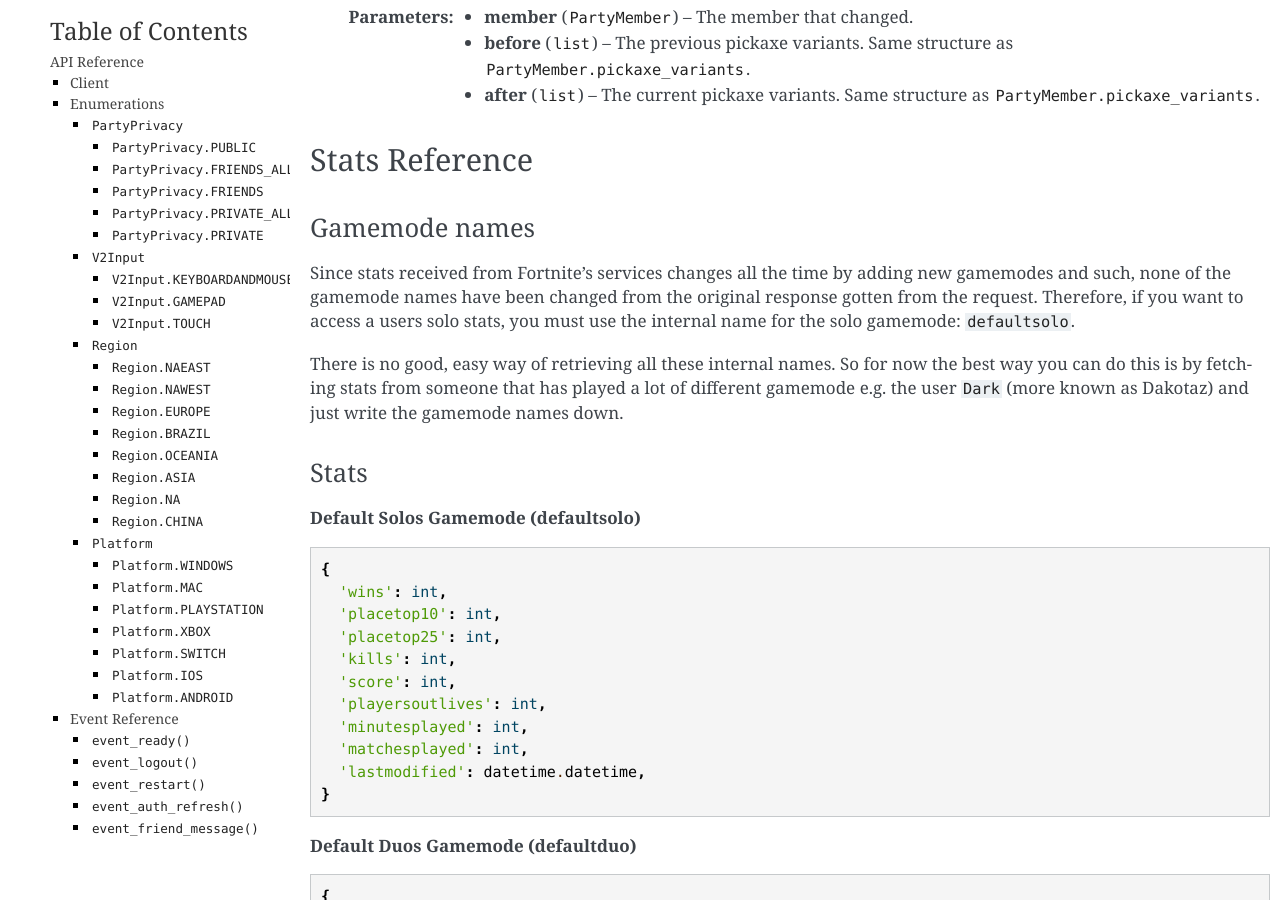
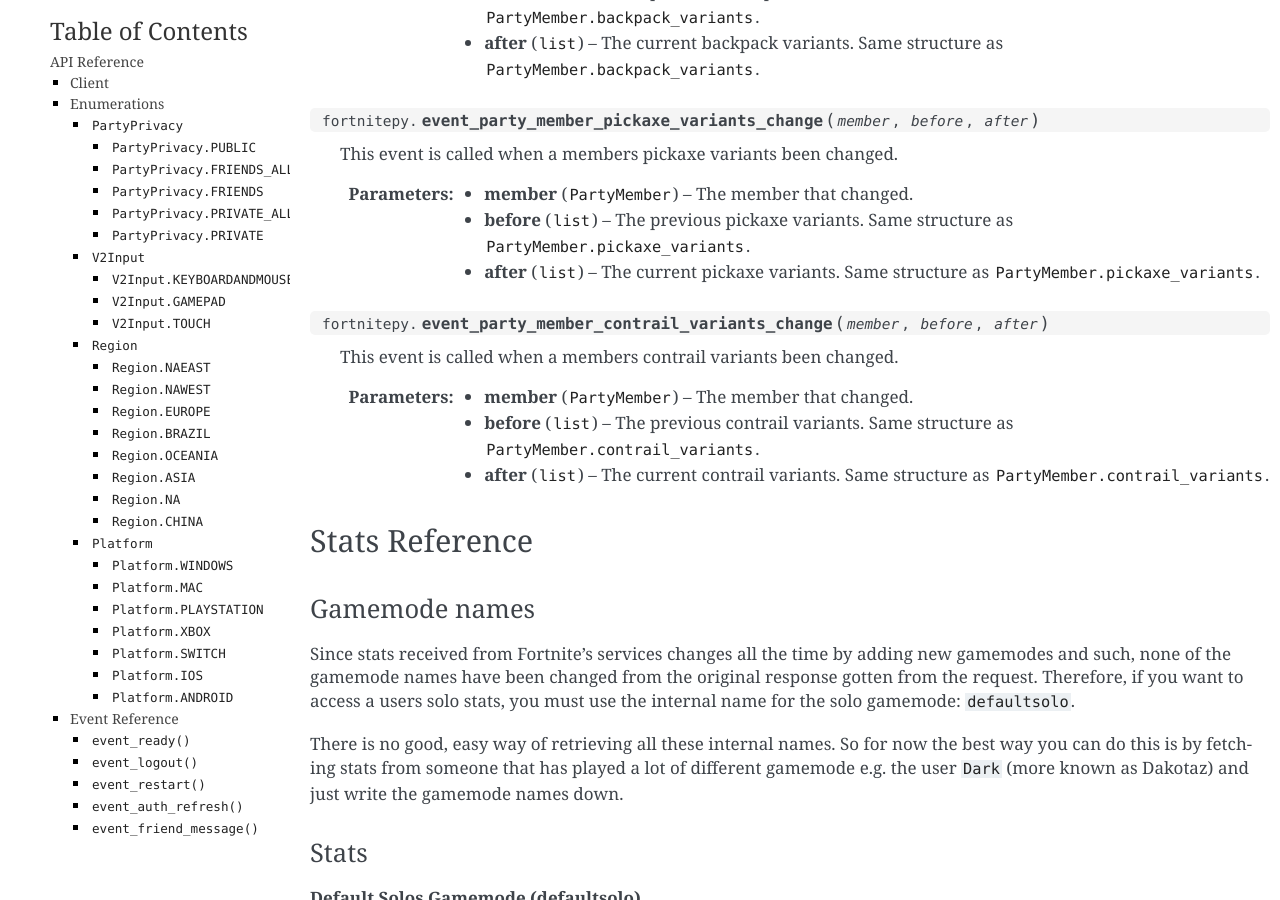
Before and after one commit to Terbau/fortnitepy, a Sphinx documentation site: the page built from docs/api.rst, in a window 1280 px wide and 900 px high, scrolled down 8828 px. Built offline with Sphinx 7.4.7, drawn with Linux system fonts in a browser that asks for light colours; some of the changed text lies outside the part shown.

Commit message:
Internal rewrite + contrail events

```diff
--- a/docs/api.rst
+++ b/docs/api.rst
@@ -374,6 +374,17 @@
 	:param after: The current pickaxe pid.
 	:type after: :class:`str`
 
+.. function:: event_party_member_contrail_change(member, before, after)
+
+	This event is called when a members contrail has been changed.
+
+	:param member: The member that changed.
+	:type member: :class:`PartyMember`
+	:param before: The previous contrail id.
+	:type before: :class:`str`
+	:param after: The current contrail id.
+	:type after: :class:`str`
+
 .. function:: event_party_member_emote_change(member, before, after)
 
 	This event is called when a members emote has been changed.
@@ -438,6 +449,17 @@
 	:param before: The previous pickaxe variants. Same structure as :attr:`PartyMember.pickaxe_variants`.
 	:type before: :class:`list`
 	:param after: The current pickaxe variants. Same structure as :attr:`PartyMember.pickaxe_variants`.
+	:type after: :class:`list`
+
+.. function:: event_party_member_contrail_variants_change(member, before, after)
+
+	This event is called when a members contrail variants been changed.
+
+	:param member: The member that changed.
+	:type member: :class:`PartyMember`
+	:param before: The previous contrail variants. Same structure as :attr:`PartyMember.contrail_variants`.
+	:type before: :class:`list`
+	:param after: The current contrail variants. Same structure as :attr:`PartyMember.contrail_variants`.
 	:type after: :class:`list`
 
 
```
Also changed, not shown: 1 other file.
